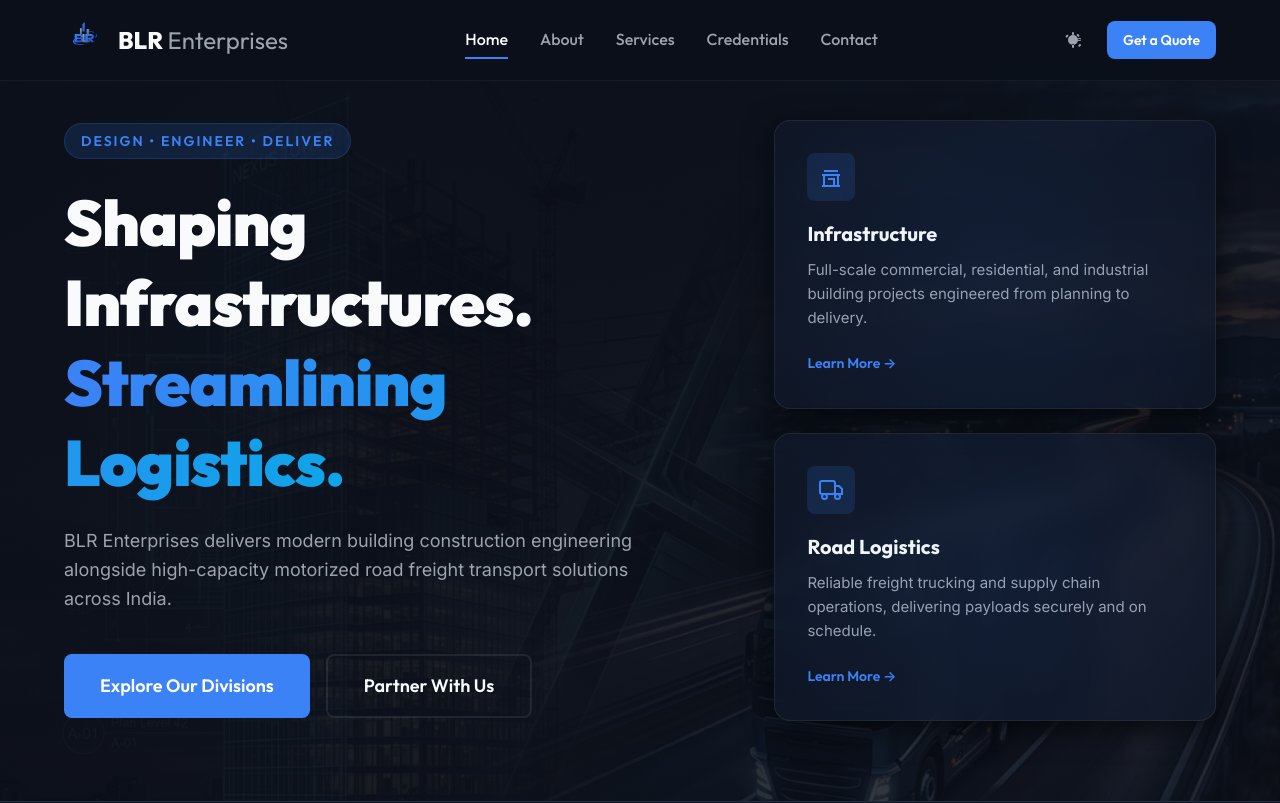
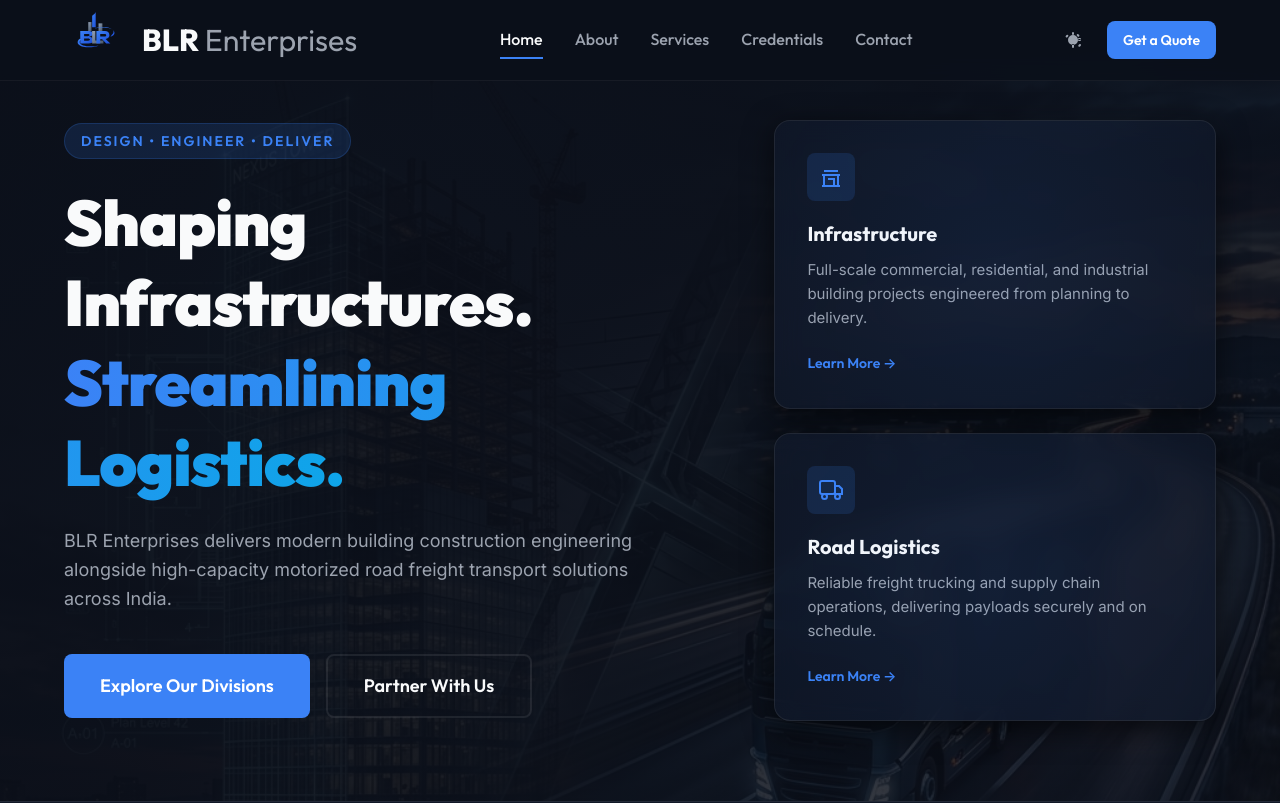
Before and after one commit to gujaratiraj1/BLREnterprises, a plain HTML site: page index.html in a window 1280 px wide. Shown: the top 803 px of the page. Drawn offline with Linux system fonts and the light colour scheme.

Commit message:
Increase navbar logo size

```diff
--- a/style.css
+++ b/style.css
@@ -244,16 +244,16 @@ a {
 .brand-logo {
   display: flex;
   align-items: center;
-  gap: 12px;
+  gap: 14px;
   font-family: var(--font-heading);
-  font-size: 1.5rem;
+  font-size: 1.9rem;
   font-weight: 800;
   color: var(--text-primary);
 }
 
 .logo-icon {
-  width: 42px;
-  height: 42px;
+  width: 64px;
+  height: 64px;
 }
 
 .brand-subtext {
```
